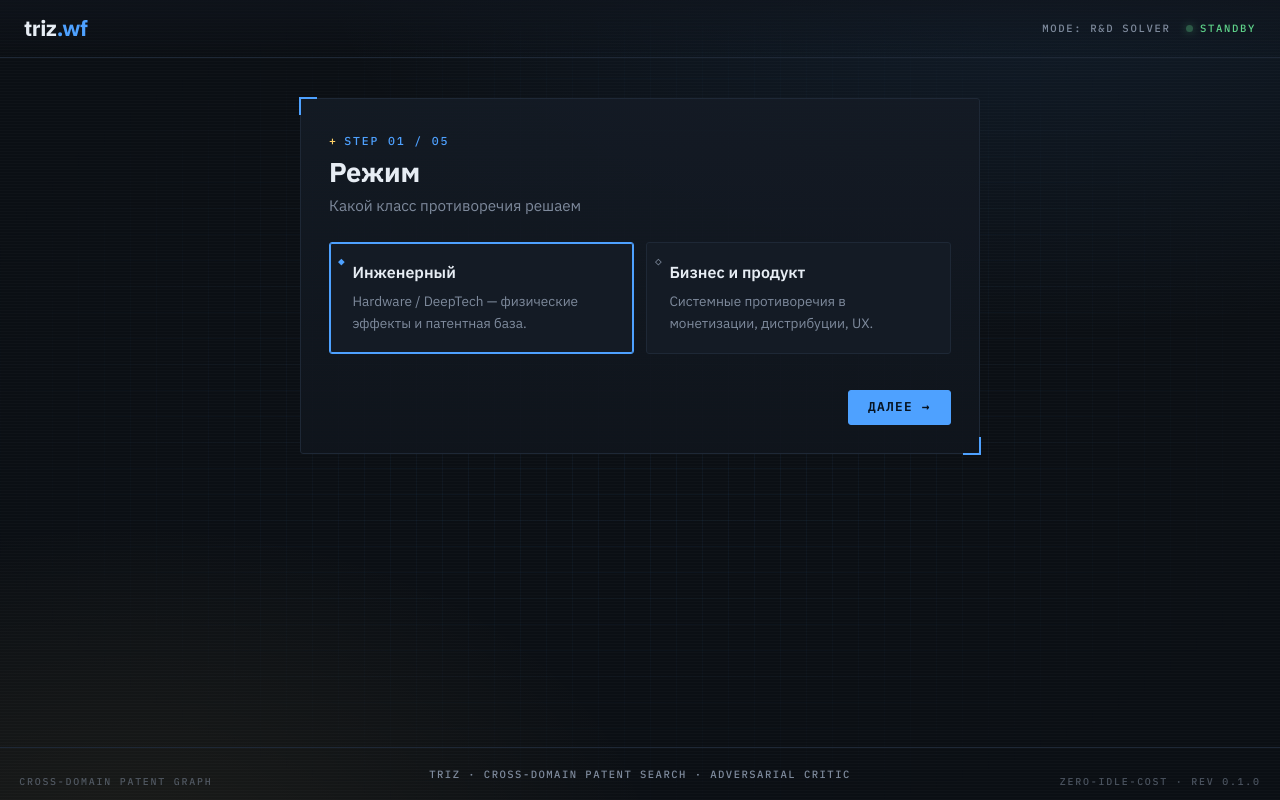
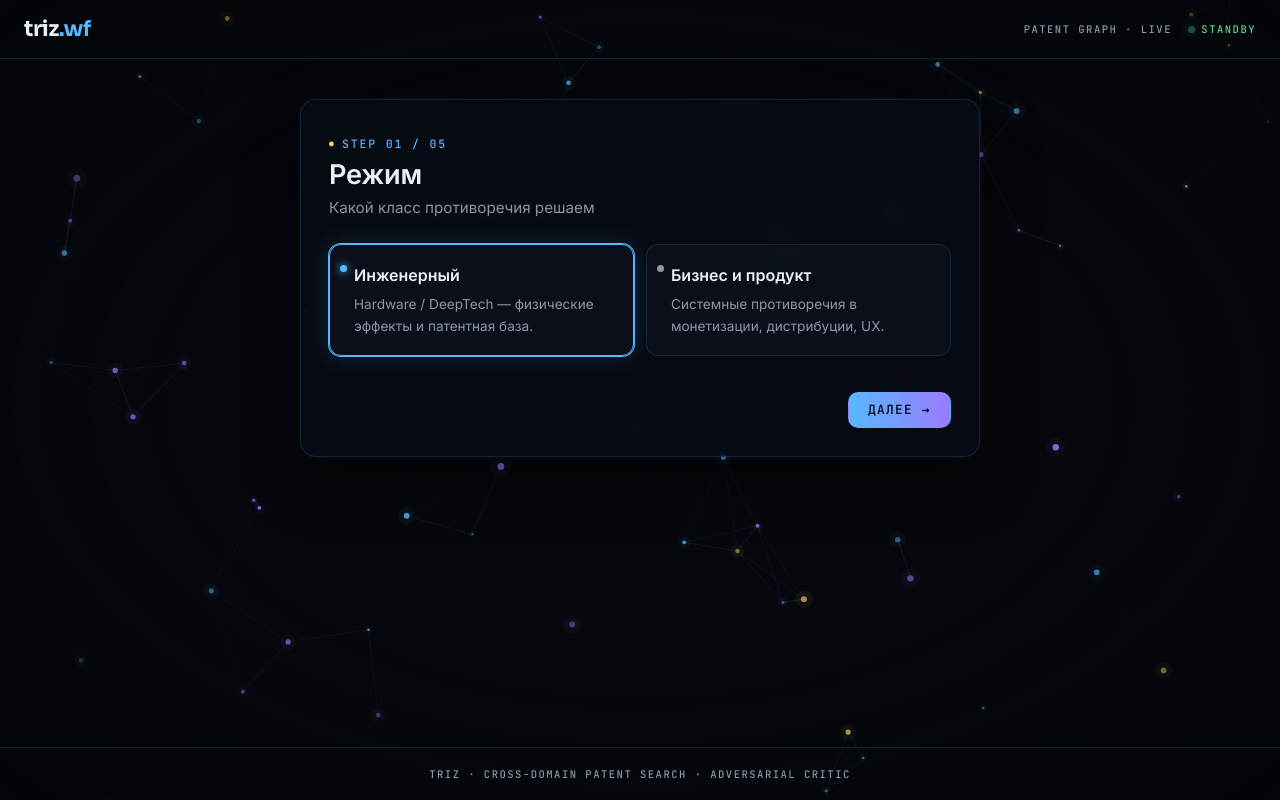
Before and after one commit to dimustriz/triz.wf, a plain HTML site: page web/index.html in a window 1280 px wide. Drawn offline with Linux system fonts and the light colour scheme.

Commit message:
Add Patent Graph / Neural Constellation theme (canvas background)

```diff
--- a/web/app.js
+++ b/web/app.js
@@ -170,6 +170,7 @@ function bind() {
 async function onAction(action) {
   if (action === 'restart') {
     Object.assign(state, { step: 0, problem: '', context: '', status: 'idle', result: null, error: null });
+    if (window.TrizGraph) window.TrizGraph.calm();
     render();
     return;
   }
@@ -192,6 +193,7 @@ async function submit() {
   state.result = null;
   state.error = null;
   render();
+  if (window.TrizGraph) window.TrizGraph.burst();
 
   try {
     const res = await fetch('/api/solve', {
--- /dev/null
+++ b/web/graph.js
@@ -0,0 +1,103 @@
+// Patent-graph "neural constellation" background.
+// Animated nodes + edges; bursts when the solver starts a run.
+(function () {
+  var canvas = document.getElementById('constellation');
+  if (!canvas) return;
+  var ctx = canvas.getContext('2d');
+  var reduceMotion = window.matchMedia && window.matchMedia('(prefers-reduced-motion: reduce)').matches;
+
+  var W = 0, H = 0, dpr = Math.min(window.devicePixelRatio || 1, 2);
+  var nodes = [];
+  var burst = 0;
+  var COLORS = ['#57b8ff', '#9b7bff', '#ffd166'];
+
+  function resize() {
+    W = window.innerWidth;
+    H = window.innerHeight;
+    canvas.width = Math.floor(W * dpr);
+    canvas.height = Math.floor(H * dpr);
+    canvas.style.width = W + 'px';
+    canvas.style.height = H + 'px';
+    ctx.setTransform(dpr, 0, 0, dpr, 0, 0);
+    seed();
+  }
+
+  function seed() {
+    var count = Math.min(110, Math.floor((W * H) / 15000));
+    nodes = [];
+    for (var i = 0; i < count; i++) {
+      nodes.push({
+        x: Math.random() * W,
+        y: Math.random() * H,
+        vx: (Math.random() - 0.5) * 0.28,
+        vy: (Math.random() - 0.5) * 0.28,
+        r: 1 + Math.random() * 2.4,
+        c: COLORS[(Math.random() * COLORS.length) | 0],
+        phase: Math.random() * Math.PI * 2,
+      });
+    }
+  }
+
+  function frame() {
+    ctx.clearRect(0, 0, W, H);
+
+    var link = Math.min(W, H) * 0.17;
+    var t = performance.now();
+
+    // edges
+    for (var i = 0; i < nodes.length; i++) {
+      for (var j = i + 1; j < nodes.length; j++) {
+        var a = nodes[i], b = nodes[j];
+        var dx = a.x - b.x, dy = a.y - b.y;
+        var d2 = dx * dx + dy * dy;
+        if (d2 < link * link) {
+          var alpha = (1 - Math.sqrt(d2) / link) * (0.16 + burst * 0.55);
+          ctx.strokeStyle = 'rgba(87, 184, 255, ' + alpha.toFixed(3) + ')';
+          ctx.lineWidth = 1;
+          ctx.beginPath();
+          ctx.moveTo(a.x, a.y);
+          ctx.lineTo(b.x, b.y);
+          ctx.stroke();
+        }
+      }
+    }
+
+    // nodes
+    for (var k = 0; k < nodes.length; k++) {
+      var n = nodes[k];
+      n.x += n.vx + burst * (Math.random() - 0.5) * 0.7;
+      n.y += n.vy + burst * (Math.random() - 0.5) * 0.7;
+      if (n.x < -20) n.x = W + 20; else if (n.x > W + 20) n.x = -20;
+      if (n.y < -20) n.y = H + 20; else if (n.y > H + 20) n.y = -20;
+
+      var pulse = 0.5 + 0.5 * Math.sin(n.phase + t / 900) + burst;
+      ctx.beginPath();
+      ctx.arc(n.x, n.y, n.r + burst * 0.9, 0, Math.PI * 2);
+      ctx.fillStyle = n.c;
+      ctx.globalAlpha = Math.min(1, 0.45 + pulse * 0.4);
+      ctx.fill();
+      ctx.globalAlpha = 1;
+
+      ctx.beginPath();
+      ctx.arc(n.x, n.y, n.r * 3 + burst * 3, 0, Math.PI * 2);
+      ctx.fillStyle = n.c;
+      ctx.globalAlpha = 0.05 + burst * 0.12;
+      ctx.fill();
+      ctx.globalAlpha = 1;
+    }
+
+    burst *= 0.97;
+    if (burst < 0.01) burst = 0;
+
+    if (!reduceMotion) requestAnimationFrame(frame);
+  }
+
+  window.addEventListener('resize', resize);
+  resize();
+  frame();
+
+  window.TrizGraph = {
+    burst: function () { burst = 1; },
+    calm: function () { burst = 0; },
+  };
+})();
--- a/web/index.html
+++ b/web/index.html
@@ -8,22 +8,18 @@
     <link rel="preconnect" href="https://fonts.googleapis.com" />
     <link rel="preconnect" href="https://fonts.gstatic.com" crossorigin />
     <link
-      href="https://fonts.googleapis.com/css2?family=IBM+Plex+Mono:wght@400;500;600&family=IBM+Plex+Sans:wght@400;500;600;700&display=swap"
+      href="https://fonts.googleapis.com/css2?family=Inter:wght@400;500;600&family=JetBrains+Mono:wght@400;500;600&family=Sora:wght@500;600;700&display=swap"
       rel="stylesheet"
     />
     <link rel="stylesheet" href="/style.css" />
   </head>
   <body>
-    <div class="bg-grid" aria-hidden="true"></div>
-    <div class="bg-scanlines" aria-hidden="true"></div>
-
-    <div class="hud hud-bl" aria-hidden="true">CROSS-DOMAIN PATENT GRAPH</div>
-    <div class="hud hud-br" aria-hidden="true">ZERO-IDLE-COST · REV 0.1.0</div>
+    <canvas id="constellation" aria-hidden="true"></canvas>
 
     <header class="site-header">
       <a class="brand" href="/">triz<span>.wf</span></a>
       <div class="header-meta">
-        <span class="meta-item">MODE: R&amp;D SOLVER</span>
+        <span class="meta-item">PATENT GRAPH · LIVE</span>
         <span class="meta-item meta-live"><span class="dot"></span>STANDBY</span>
       </div>
     </header>
@@ -35,6 +31,7 @@
     </footer>
 
     <noscript><p class="noscript">Для работы мастера включите JavaScript.</p></noscript>
+    <script src="/graph.js"></script>
     <script src="/app.js"></script>
   </body>
 </html>
--- a/web/style.css
+++ b/web/style.css
@@ -1,18 +1,19 @@
 :root {
-  --bg: #0b0f14;
-  --bg-deep: #07090d;
-  --panel: #10151d;
-  --panel-2: #141b25;
-  --line: #1e2836;
-  --line-bright: #33435a;
-  --text: #e7edf4;
-  --muted: #7e8a9c;
-  --cyan: #4ea1ff;
+  --bg: #05070c;
+  --panel: rgba(9, 13, 22, 0.66);
+  --panel-2: rgba(13, 18, 30, 0.72);
+  --line: rgba(87, 184, 255, 0.14);
+  --line-bright: rgba(87, 184, 255, 0.30);
+  --text: #eaf0f8;
+  --muted: #8b96a8;
+  --cyan: #57b8ff;
+  --violet: #9b7bff;
   --amber: #ffd166;
-  --red: #ff5c5c;
+  --red: #ff6b6b;
   --green: #5fd38a;
-  --font-mono: "IBM Plex Mono", ui-monospace, "SF Mono", Menlo, Consolas, monospace;
-  --font-sans: "IBM Plex Sans", -apple-system, BlinkMacSystemFont, "Segoe UI", Roboto, sans-serif;
+  --font-mono: "JetBrains Mono", ui-monospace, "SF Mono", Menlo, Consolas, monospace;
+  --font-sans: "Inter", -apple-system, BlinkMacSystemFont, "Segoe UI", Roboto, sans-serif;
+  --font-head: "Sora", var(--font-sans);
 }
 
 * { box-sizing: border-box; }
@@ -22,61 +23,43 @@ body {
   min-height: 100vh;
   display: flex;
   flex-direction: column;
-  background:
-    radial-gradient(1200px 700px at 80% -10%, rgba(78, 161, 255, 0.10), transparent 60%),
-    radial-gradient(900px 600px at 10% 110%, rgba(255, 209, 102, 0.07), transparent 60%),
-    var(--bg);
+  background: var(--bg);
   color: var(--text);
   font: 16px/1.6 var(--font-sans);
 }
 
-/* Background layers */
-.bg-grid {
-  position: fixed; inset: 0; z-index: 0; pointer-events: none;
-  background-image:
-    linear-gradient(rgba(78, 161, 255, 0.05) 1px, transparent 1px),
-    linear-gradient(90deg, rgba(78, 161, 255, 0.05) 1px, transparent 1px);
-  background-size: 26px 26px;
-  -webkit-mask-image: radial-gradient(ellipse at center, #000 20%, transparent 78%);
-  mask-image: radial-gradient(ellipse at center, #000 20%, transparent 78%);
-}
-.bg-scanlines {
-  position: fixed; inset: 0; z-index: 0; pointer-events: none;
-  background: repeating-linear-gradient(0deg, rgba(255, 255, 255, 0.02) 0 1px, transparent 1px 3px);
+#constellation {
+  position: fixed; inset: 0; z-index: 0;
+  width: 100vw; height: 100vh;
+  display: block;
 }
 
-/* Decorative HUD readouts */
-.hud {
-  position: fixed; z-index: 1; pointer-events: none;
-  font: 500 0.62rem/1 var(--font-mono);
-  letter-spacing: 0.18em; text-transform: uppercase;
-  color: var(--muted); opacity: 0.55;
+body::after {
+  content: ""; position: fixed; inset: 0; z-index: 0; pointer-events: none;
+  background: radial-gradient(ellipse at center, transparent 52%, rgba(3, 5, 9, 0.8) 100%);
 }
-.hud-bl { bottom: 0.8rem; left: 1.2rem; }
-.hud-br { bottom: 0.8rem; right: 1.2rem; }
 
 /* Header */
 .site-header {
   position: relative; z-index: 1;
   display: flex; justify-content: space-between; align-items: center; gap: 1rem;
-  padding: 1.1rem 1.5rem;
+  padding: 1.15rem 1.5rem;
   border-bottom: 1px solid var(--line);
-  background: linear-gradient(180deg, rgba(16, 21, 29, 0.7), transparent);
 }
 .brand {
-  font: 700 1.35rem/1 var(--font-sans);
+  font: 700 1.35rem/1 var(--font-head);
   color: var(--text); text-decoration: none; letter-spacing: -0.02em;
 }
 .brand span { color: var(--cyan); }
 .header-meta { display: flex; gap: 1rem; align-items: center; }
 .meta-item {
   font: 500 0.66rem/1 var(--font-mono);
-  letter-spacing: 0.16em; text-transform: uppercase; color: var(--muted);
+  letter-spacing: 0.14em; text-transform: uppercase; color: var(--muted);
 }
 .meta-live { display: inline-flex; align-items: center; gap: 0.4rem; color: var(--green); }
 .dot {
   width: 7px; height: 7px; border-radius: 50%;
-  background: var(--green); box-shadow: 0 0 8px var(--green);
+  background: var(--green); box-shadow: 0 0 10px var(--green);
   animation: pulse 2s ease-in-out infinite;
 }
 @keyframes pulse { 50% { opacity: 0.35; } }
@@ -88,19 +71,17 @@ body {
   margin: 0 auto; padding: 2.5rem 1.25rem 3.5rem;
 }
 
-/* Instrument panel card */
+/* Glass panel */
 .card {
   position: relative;
-  background: linear-gradient(180deg, rgba(20, 27, 37, 0.92), rgba(16, 21, 29, 0.92));
+  background: var(--panel);
   border: 1px solid var(--line);
-  border-radius: 3px;
+  border-radius: 16px;
   padding: 1.75rem;
+  -webkit-backdrop-filter: blur(10px);
+  backdrop-filter: blur(10px);
+  box-shadow: 0 0 0 1px rgba(155, 123, 255, 0.05), 0 24px 60px rgba(0, 0, 0, 0.45);
 }
-.card::before, .card::after {
-  content: ""; position: absolute; width: 16px; height: 16px; pointer-events: none;
-}
-.card::before { top: -2px; left: -2px; border-top: 2px solid var(--cyan); border-left: 2px solid var(--cyan); }
-.card::after { bottom: -2px; right: -2px; border-bottom: 2px solid var(--cyan); border-right: 2px solid var(--cyan); }
 
 .step-head { margin-bottom: 1.5rem; }
 .step-count {
@@ -109,8 +90,8 @@ body {
   letter-spacing: 0.16em; text-transform: uppercase;
   color: var(--cyan); margin-bottom: 0.6rem;
 }
-.step-count::before { content: "+"; color: var(--amber); }
-.step-head h1 { margin: 0 0 0.3rem; font: 700 1.7rem/1.2 var(--font-sans); letter-spacing: -0.01em; }
+.step-count::before { content: "●"; color: var(--amber); font-size: 0.5rem; }
+.step-head h1 { margin: 0 0 0.3rem; font: 700 1.7rem/1.2 var(--font-head); letter-spacing: -0.01em; }
 .step-subtitle { margin: 0; color: var(--muted); font-size: 0.95rem; }
 
 .step-body { min-height: 120px; }
@@ -119,19 +100,24 @@ body {
 .mode-grid { display: grid; grid-template-columns: 1fr 1fr; gap: 0.75rem; }
 .mode-card {
   position: relative; display: block; cursor: pointer;
-  padding: 1.1rem 1.1rem 1.1rem 1.4rem;
-  border: 1px solid var(--line); border-radius: 3px;
+  padding: 1.1rem 1.1rem 1.1rem 1.5rem;
+  border: 1px solid var(--line); border-radius: 12px;
   background: var(--panel-2);
+  transition: border-color 0.2s, box-shadow 0.2s;
 }
 .mode-card input { position: absolute; opacity: 0; }
 .mode-card .mode-title { font: 600 1rem/1.3 var(--font-sans); }
 .mode-card .mode-desc { color: var(--muted); font-size: 0.85rem; margin: 0.35rem 0 0; }
 .mode-card::before {
-  content: "◇"; position: absolute; left: 0.5rem; top: 0.7rem;
-  color: var(--muted); font: 400 0.7rem var(--font-mono);
+  content: ""; position: absolute; left: 0.6rem; top: 1.25rem;
+  width: 7px; height: 7px; border-radius: 50%;
+  background: var(--muted); transition: background 0.2s, box-shadow 0.2s;
 }
-.mode-card:has(input:checked) { border-color: var(--cyan); box-shadow: inset 0 0 0 1px var(--cyan); }
-.mode-card:has(input:checked)::before { content: "◆"; color: var(--cyan); }
+.mode-card:has(input:checked) {
+  border-color: var(--cyan);
+  box-shadow: 0 0 0 1px var(--cyan), 0 0 24px rgba(87, 184, 255, 0.18);
+}
+.mode-card:has(input:checked)::before { background: var(--cyan); box-shadow: 0 0 8px var(--cyan); }
 
 /* Inputs */
 label.field-label {
@@ -142,14 +128,14 @@ label.field-label {
 }
 textarea {
   width: 100%; min-height: 140px; resize: vertical;
-  background: var(--bg-deep);
-  border: 1px solid var(--line); border-radius: 3px;
+  background: rgba(5, 7, 12, 0.7);
+  border: 1px solid var(--line); border-radius: 12px;
   color: var(--text); padding: 0.85rem;
   font: 400 0.95rem/1.6 var(--font-mono);
 }
 textarea:focus {
   outline: none; border-color: var(--cyan);
-  box-shadow: 0 0 0 1px var(--cyan), 0 0 18px rgba(78, 161, 255, 0.15);
+  box-shadow: 0 0 0 1px var(--cyan), 0 0 22px rgba(87, 184, 255, 0.16);
 }
 textarea::placeholder { color: #4b5563; }
 
@@ -170,21 +156,25 @@ textarea::placeholder { color: #4b5563; }
 .step-nav.spacer { justify-content: flex-end; }
 .btn {
   cursor: pointer; position: relative;
-  border: 1px solid var(--line-bright); border-radius: 3px;
+  border: 1px solid var(--line-bright); border-radius: 10px;
   padding: 0.65rem 1.2rem;
   font: 600 0.8rem/1 var(--font-mono);
   letter-spacing: 0.1em; text-transform: uppercase;
-  background: var(--panel-2); color: var(--text);
+  background: rgba(13, 18, 30, 0.7); color: var(--text);
+  transition: border-color 0.2s, color 0.2s, background 0.2s;
 }
 .btn:hover { border-color: var(--cyan); color: var(--cyan); }
-.btn.primary { background: var(--cyan); color: #06121f; border-color: var(--cyan); }
-.btn.primary:hover { background: #6db4ff; color: #06121f; }
+.btn.primary {
+  background: linear-gradient(90deg, var(--cyan), var(--violet));
+  color: #04101f; border-color: transparent;
+}
+.btn.primary:hover { filter: brightness(1.08); color: #04101f; }
 .btn:disabled { opacity: 0.4; cursor: not-allowed; }
 
 /* Result blocks */
 .result-block {
   position: relative;
-  border: 1px solid var(--line); border-radius: 3px;
+  border: 1px solid var(--line); border-radius: 12px;
   border-left: 2px solid var(--cyan);
   padding: 1rem 1rem 1rem 1.25rem;
   margin-top: 0.9rem;
@@ -199,15 +189,15 @@ textarea::placeholder { color: #4b5563; }
 .result-block ul { margin: 0.4rem 0 0; padding-left: 1.1rem; }
 
 .notice {
-  border: 1px dashed var(--line-bright); border-radius: 3px;
+  border: 1px dashed var(--line-bright); border-radius: 12px;
   padding: 1rem 1.25rem; color: var(--muted); background: var(--panel-2);
 }
 .notice code { color: var(--amber); font-family: var(--font-mono); }
 
 .spinner {
   display: inline-block; width: 15px; height: 15px;
-  border: 2px solid rgba(6, 18, 31, 0.35);
-  border-top-color: #06121f;
+  border: 2px solid rgba(4, 16, 31, 0.35);
+  border-top-color: #04101f;
   border-radius: 50%; animation: spin 0.8s linear infinite;
   vertical-align: -2px; margin-right: 0.4rem;
 }
@@ -226,9 +216,6 @@ textarea::placeholder { color: #4b5563; }
 
 .noscript { max-width: 720px; margin: 2rem auto; padding: 0 1.25rem; }
 
-@media (max-width: 860px) {
-  .hud { display: none; }
-}
 @media (max-width: 560px) {
   .mode-grid { grid-template-columns: 1fr; }
   .step-nav { flex-direction: column-reverse; }
```
